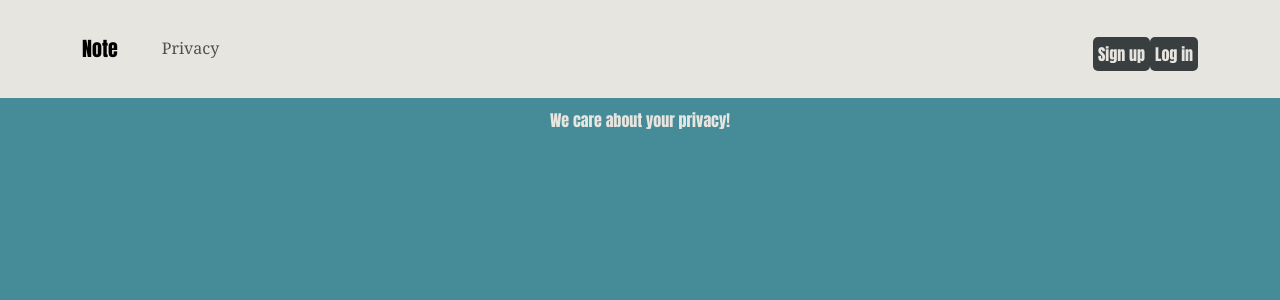
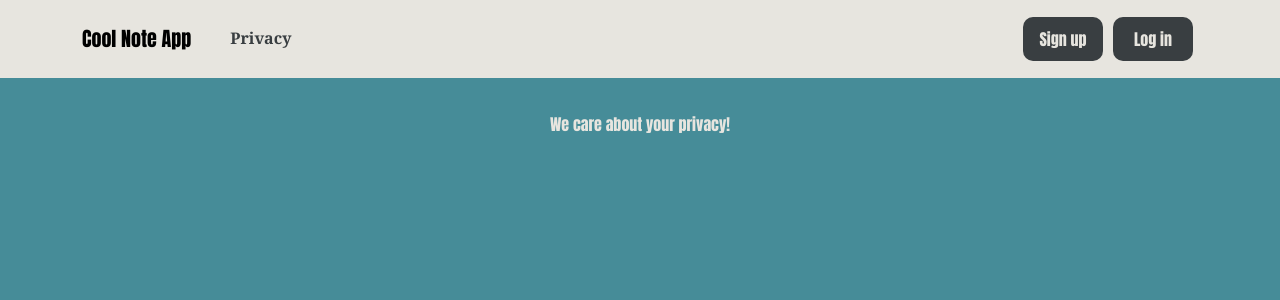
Before and after one commit to chimai5145/Note-app, a React (Create React App) app in the folder Frontend/: page /privacy in a window 1280 px wide. Shown: the top 300 px of the page. Built offline with nearby package versions, Linux system fonts and the light colour scheme; no server answers.

Commit message:
fix navbar and mddelete icon

```diff
--- a/Frontend/src/components/NavBar.tsx
+++ b/Frontend/src/components/NavBar.tsx
@@ -14,16 +14,16 @@ interface NavBarProps {
 
 const NavBar = ({ loggedInUser, onSignUpClicked, onLogInClicked, onLogOutSuccessful }: NavBarProps) => {
     return (
-        <Navbar className={style.navBar} expand="sm" sticky="top">
+        <Navbar className={style.navBar} expand="md" sticky="top">
             <Container>
                 <Navbar.Brand as={Link} to="/">
-                    Note
+                    Cool Note App
                 </Navbar.Brand>
                 <Navbar.Toggle aria-controls="main-navbar" />
                 <Navbar.Collapse id="main-navbar">
                     <Nav className={style.wrapper}>
-                        <Nav.Link as={Link} to = "/privacy">
-                                Privacy
+                        <Nav.Link className={style.text} as={Link} to="/privacy">
+                            Privacy
                         </Nav.Link>
                     </Nav>
                     <Nav className="ms-auto">
--- a/Frontend/src/components/Note.tsx
+++ b/Frontend/src/components/Note.tsx
@@ -40,6 +40,7 @@ const Note = ({ note, className, onDeleteNoteClicked , onNoteClicked}: NoteProps
                             onDeleteNoteClicked(note);
                             e.stopPropagation();
                         }}
+                        style={{ fontSize: '120%' }}
                         />
                 </Card.Title>
                 <Card.Text className={style.cardText}>
--- a/Frontend/src/pages/PrivacyPage.tsx
+++ b/Frontend/src/pages/PrivacyPage.tsx
@@ -3,7 +3,7 @@ import stylePage from "../styles/NotePage.module.css";
 const PrivacyPage = () => {
     return (
         <div>
-            <p className={stylePage.text}>We care about your privacy!</p>
+            <p className={`${stylePage.text} m-4`}>We care about your privacy!</p>
         </div>
      );
 }
--- a/Frontend/src/styles/NavBar.module.css
+++ b/Frontend/src/styles/NavBar.module.css
@@ -1,7 +1,6 @@
 .navBar {
     background-color: #e7e5df;
     font-family: 'Impact', 'fantasy';
-
 }
 
 .wrapper{
@@ -9,7 +8,7 @@
     align-items: center;
     color:  #393e41;
     font-family: "Georgia", serif ;
-    padding: 20px;
+    padding: 10px;
     border: none;
     border-radius: 5px;
 }
@@ -26,15 +25,13 @@
     color: #E7E5DF;
     font-family: 'Impact', 'fantasy';
     font-weight: 700;
-    /* padding: 10px 20px; */
+    width:80px;
     border: none;
-    border-radius: 5px;
-    padding: 5px;
-    cursor: pointer;
-    /* font-size: 1rem; */
-    transition: background-color 0.3s, color 0.3s;
-    /* Smooth transition for hover effect */
-    margin-top: 10px;
+    border-radius: 10px;
+    padding: 10px;
+    margin:5px;
+    /* cursor: pointer;
+    transition: background-color 0.3s, color 0.3s; */
 }
 
 .navBarToggle:hover {
```
